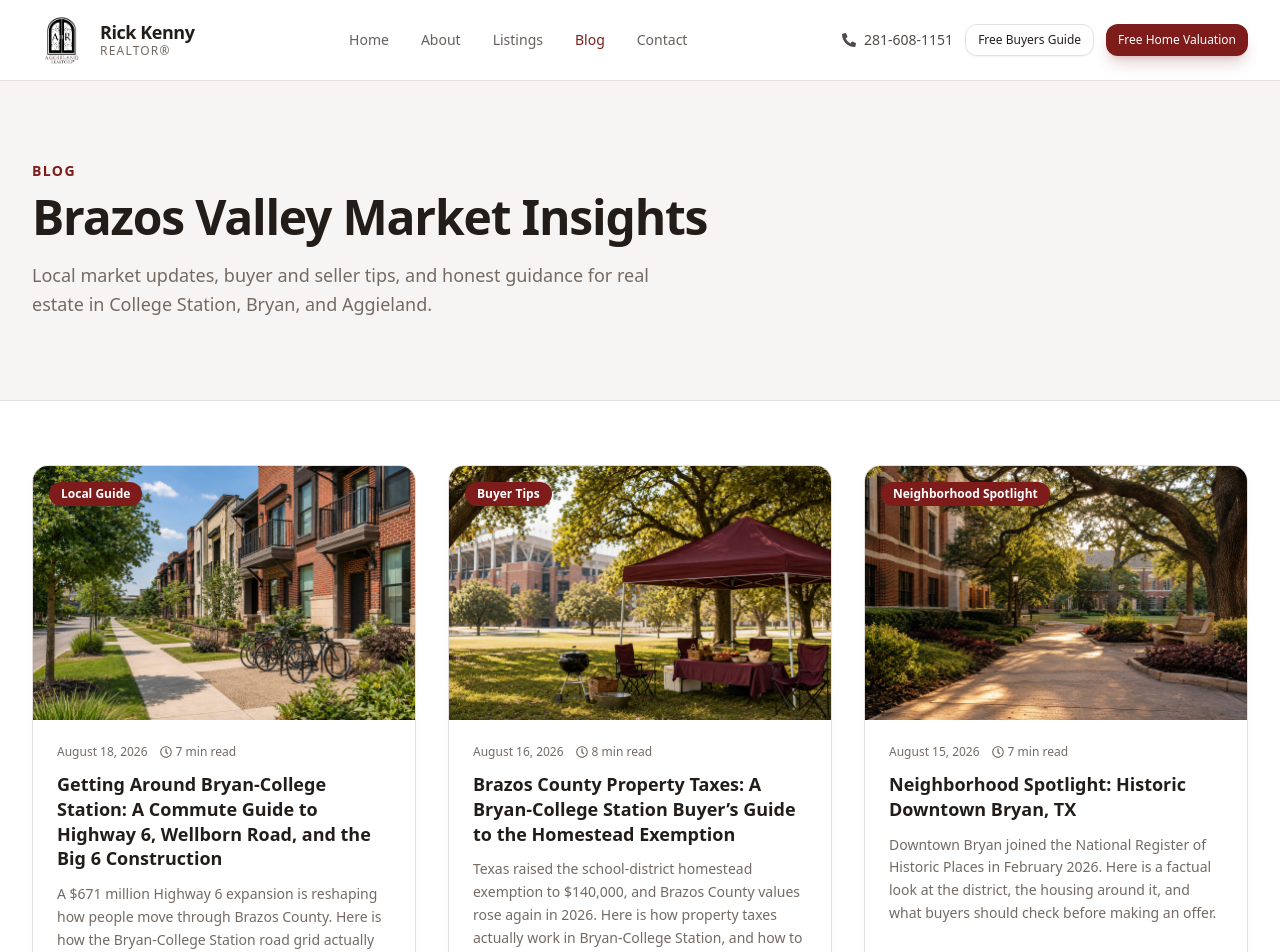
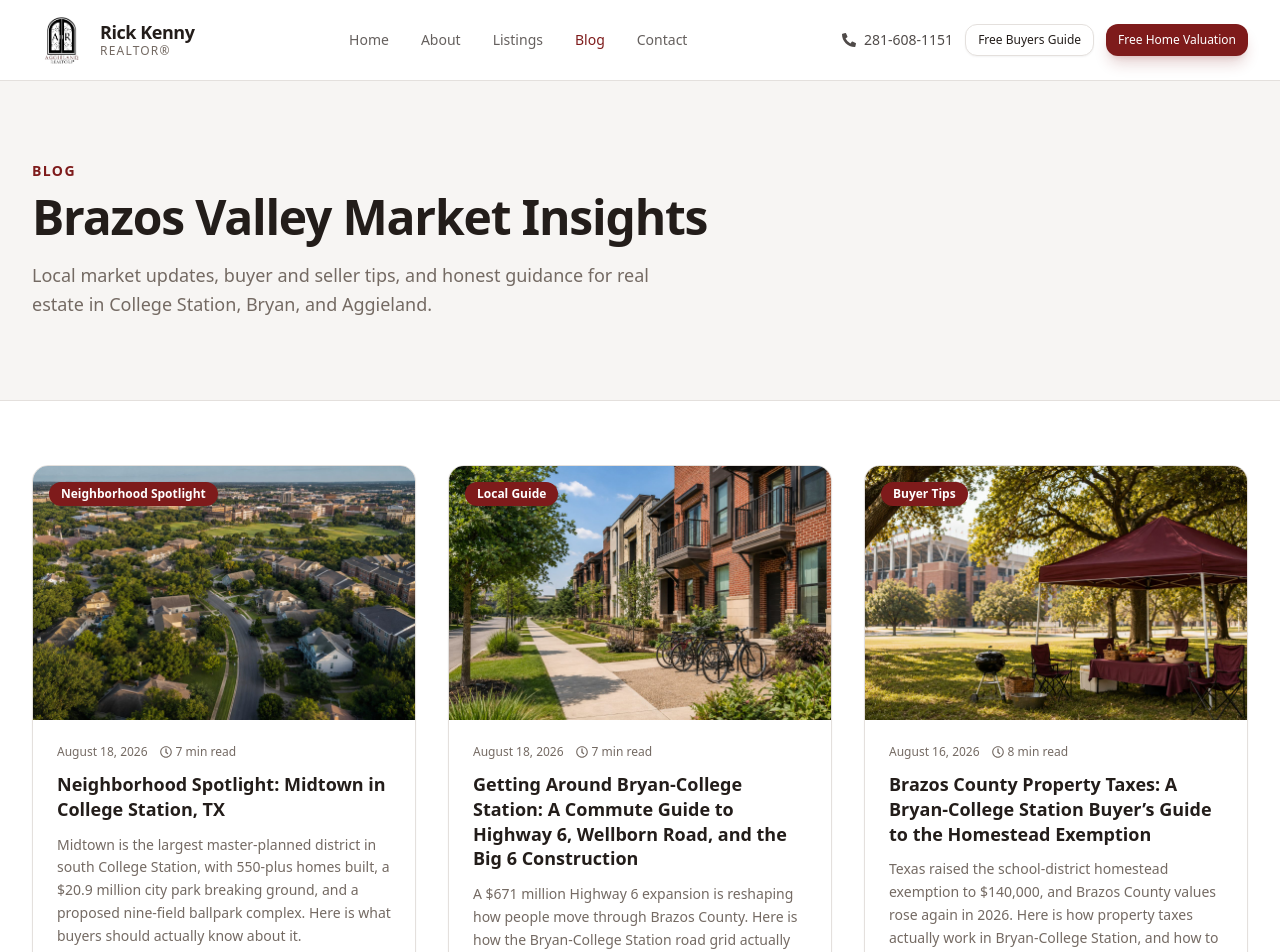
Before and after one commit to rickkennyrealestate/RickWebsite, a React (Vite) app in the folder frontend/: page /blog in a window 1280 px wide. Shown: the top 952 px of the page. Built offline with nearby package versions, Linux system fonts and the light colour scheme.

Commit message:
Add blog post: Neighborhood Spotlight: Midtown in College Station, TX

```diff
--- a/frontend/src/data/blogPosts.js
+++ b/frontend/src/data/blogPosts.js
@@ -1,4 +1,98 @@
 export const blogPosts = [
+  {
+    slug: 'neighborhood-spotlight-midtown-college-station',
+    title: 'Neighborhood Spotlight: Midtown in College Station, TX',
+    category: 'Neighborhood Spotlight',
+    date: 'August 18, 2026',
+    readTime: '7 min read',
+    excerpt:
+      'Midtown is the largest master-planned district in south College Station, with 550-plus homes built, a $20.9 million city park breaking ground, and a proposed nine-field ballpark complex. Here is what buyers should actually know about it.',
+    metaDescription:
+      'A buyer guide to Midtown in College Station, TX: location, Midtown Reserve home prices, Texas Independence Park, the proposed ballpark, and the special tax district.',
+    image: '/assets/images/blog-covers/neighborhood-spotlight-midtown-college-station.jpg',
+    content: [
+      {
+        type: 'p',
+        text: `Most College Station neighborhoods can be summed up in a sentence or two. Midtown cannot — and that is exactly why buyers keep asking about it. This is the largest master-planned district in south College Station, a mixed-use area that has already produced hundreds of homes and is now the site of a $20.9 million city park and a proposed nine-field baseball and softball complex. It is also the one part of town where the property tax line items look different from everywhere else in Brazos County. If you are considering a home here, the details matter more than the marketing.`,
+      },
+      { type: 'h2', text: 'Where Midtown actually is' },
+      {
+        type: 'p',
+        text: `Midtown sits in south College Station, generally between Rock Prairie Road and William D. Fitch Parkway on the east side of State Highway 6, organized around Midtown Drive and Lakeway Drive. Its most useful landmark is Baylor Scott & White Medical Center on Rock Prairie Road, which anchors the district's northern edge along with a cluster of medical offices. From most Midtown addresses you are a few minutes from a Highway 6 on-ramp, which puts campus roughly fifteen to twenty minutes north outside of peak times.`,
+      },
+      {
+        type: 'p',
+        text: `The area was originally planned as a corporate business park. That vision changed. Developer James Murr, a Texas A&M graduate who has worked on the district for more than a decade, told Community Impact that the goal now is to give the city something it has historically lacked: "Our city needs an area that has city identity, not Texas A&M identity." Whether Midtown gets there is still an open question, but the direction is clear — housing, parks, and commercial space rather than office campuses.`,
+      },
+      { type: 'h2', text: 'The housing: Midtown Reserve and what it costs' },
+      {
+        type: 'p',
+        text: `The residential core is Midtown Reserve, a new-construction community where D.R. Horton is the dominant builder, with townhome product from Stylecraft nearby. Community Impact reported in May 2026 that more than 550 homes had already been built across the district, with hundreds more planned.`,
+      },
+      {
+        type: 'ul',
+        items: [
+          'Typical product: 3 to 4 bedrooms, 2 to 3 baths, roughly 1,300 to 2,400 square feet, two-car garages, farmhouse-style exteriors.',
+          'Builder list prices in Midtown Reserve have recently started in the high $270,000s to low $290,000s, with many plans landing in the $270K–$350K range. Prices and inventory change constantly — treat these as a starting point, not a quote.',
+          'Amenities within the community include a recreational lake, walking trails, and greenspace.',
+          'A trailhead and parking lot on Midtown Drive connect to the Lick Creek Greenway Trail, with underpasses at Midtown Drive and William D. Fitch Parkway so users are not crossing at the roadway.',
+        ],
+      },
+      {
+        type: 'p',
+        text: `That price band is worth noting, because it sits below much of what you will find in established south College Station neighborhoods like Pebble Creek or Castlegate. New construction at a lower entry point is the trade Midtown offers. The trade in the other direction is that you are buying into a district that is still being built around you.`,
+      },
+      { type: 'h2', text: 'What is coming: Texas Independence Park and the ballpark' },
+      {
+        type: 'p',
+        text: `Two public projects will define Midtown's next decade. The first is Texas Independence Park, a $20.9 million city-owned project approved in August 2024 that will transform more than 120 acres of parkland and greenways. Planned amenities include mountain-bike trails, a pump track, walking paths, two playgrounds, an 18-hole disc golf course, a fishing pond, a dog park, covered pavilions, and restrooms. The project received a $750,000 grant from Texas Parks and Wildlife in January 2025, and the city has said construction is scheduled to begin in late summer 2026.`,
+      },
+      {
+        type: 'p',
+        text: `The second is a proposed 90-acre baseball and softball complex. College Station entered a letter of intent in February 2026 with The Station Hospitality and Athletic Complex for a nine-field development including a championship venue where the Brazos Valley Bombers would play, plus lodging and future event space. City officials have estimated the complex could host roughly 30 tournaments a year, and the city has been considering up to $20 million in investments and incentives tied to it.`,
+      },
+      {
+        type: 'p',
+        text: `Both projects are real and moving, but construction timelines remain uncertain, and Midtown's plans have shifted before — a proposed data center was dropped last year after resident pushback. Buy the neighborhood as it exists today, and treat what is coming as upside rather than something you are paying for in advance.`,
+      },
+      { type: 'h2', text: 'The tax question every Midtown buyer should ask' },
+      {
+        type: 'p',
+        text: `This is the single most important piece of due diligence in Midtown. The district operates under a development model that includes a special taxing district, and it is not the standard arrangement found in most of College Station. One Midtown homeowner told Community Impact she was "shocked to find that our property tax bill actually increased" in a year when values declined, and raised the issue with her elected officials. Council Member Mark Smith responded that "that development model is unique to Midtown and is not under the control of the City."`,
+      },
+      {
+        type: 'p',
+        text: `None of that makes Midtown a bad buy — plenty of Texas growth areas are financed this way, and the amenities have to be paid for somehow. But it does mean your effective tax rate here can differ meaningfully from a comparable home a few miles away, and that difference flows straight into your monthly payment. Before you write an offer on any Midtown address, pull the actual Brazos County tax statement for that specific parcel, read every taxing entity listed on it, ask the builder in writing what the district assessment is and how long it runs, and then run your payment on the real number rather than a rate-of-thumb estimate.`,
+      },
+      { type: 'h2', text: 'Who Midtown tends to fit' },
+      {
+        type: 'p',
+        text: `Practically speaking, Midtown works well for buyers who want new construction under warranty at a south College Station price point, who value being close to the Rock Prairie medical corridor and Highway 6, and who are comfortable living in an area that will be under construction for years. It fits less well for buyers who want mature trees, a settled streetscape, or the simplest possible tax picture. Neither answer is wrong — they are just different priorities, and it is worth knowing which one is yours before you start touring.`,
+      },
+      {
+        type: 'p',
+        text: `If you are weighing Midtown against other parts of College Station, I am happy to walk you through current listings, pull the tax detail on any specific address, and give you a straight read on how the district compares to the alternatives. Reach out any time and we can look at it together.`,
+      },
+    ],
+    sources: [
+      {
+        label: 'Community Impact — College Station\'s Midtown development to bring tourism, recreation and identity to city',
+        url: 'https://communityimpact.com/bryan-college-station/government/a-massive-economic-engine-college-stations-midtown-development-to-bring-tourism-recreation-and-identity-to-city/',
+      },
+      {
+        label: 'City of College Station — Texas Independence Park Update',
+        url: 'https://blog.cstx.gov/wp-content/uploads/2024/08/5-Texas-Independence-Park-Update.pdf',
+      },
+      {
+        label: 'City of College Station — Discover the natural beauty of College Station\'s parks and trails',
+        url: 'https://blog.cstx.gov/2026/06/09/beyond-the-path-discover-the-natural-beauty-of-college-stations-parks-and-trails/',
+      },
+      {
+        label: 'D.R. Horton — Midtown Reserve, College Station, TX',
+        url: 'https://www.drhorton.com/texas/brazos-valley/college-station/midtown-reserve',
+      },
+    ],
+  },
   {
     slug: 'getting-around-bryan-college-station-commute-guide-highway-6-construction',
     title: 'Getting Around Bryan-College Station: A Commute Guide to Highway 6, Wellborn Road, and the Big 6 Construction',
```
Also changed, not shown: frontend/public/assets/images/blog-covers/neighborhood-spotlight-midtown-college-station.jpg (added), 1 other file (tests, documents, lock files or other folders).
